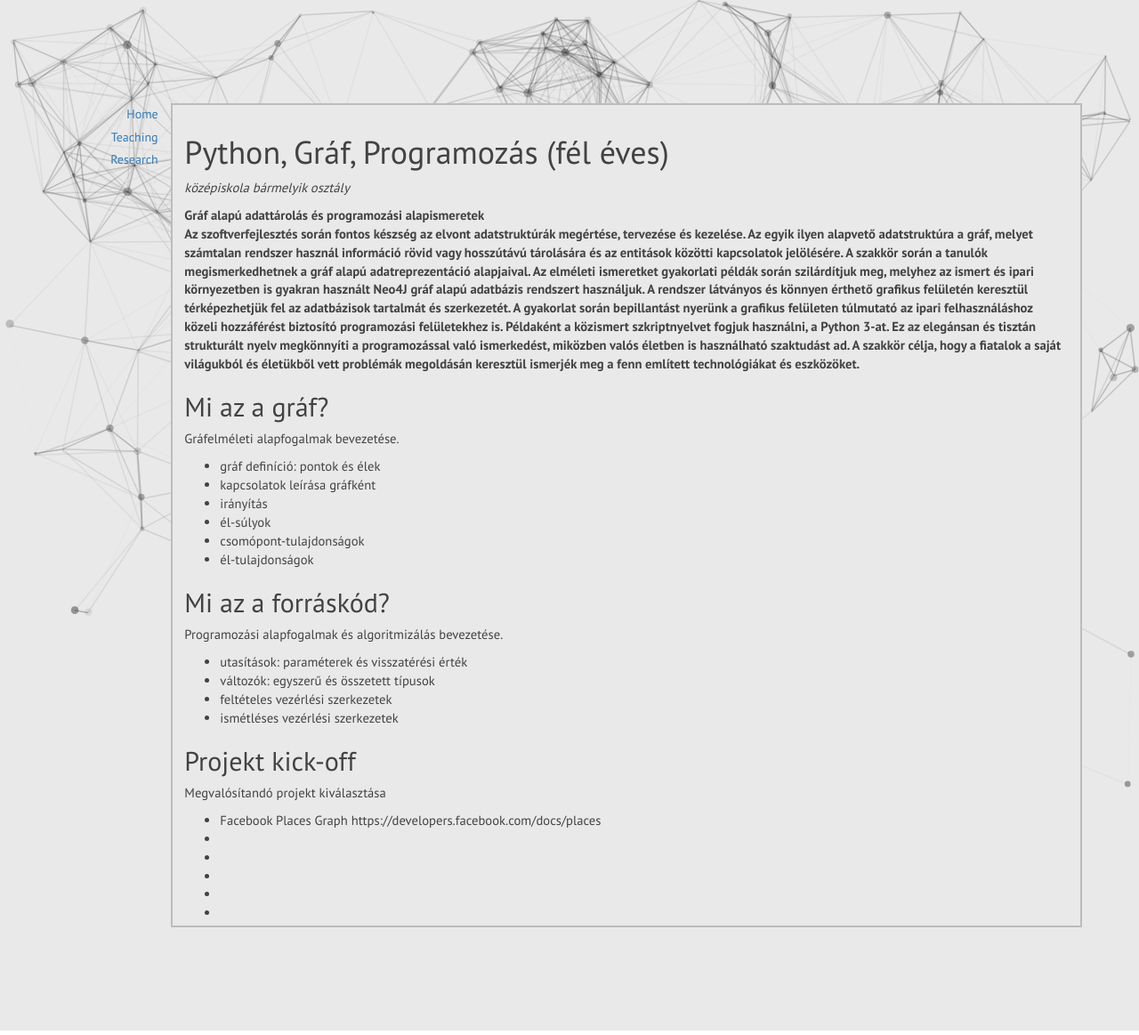
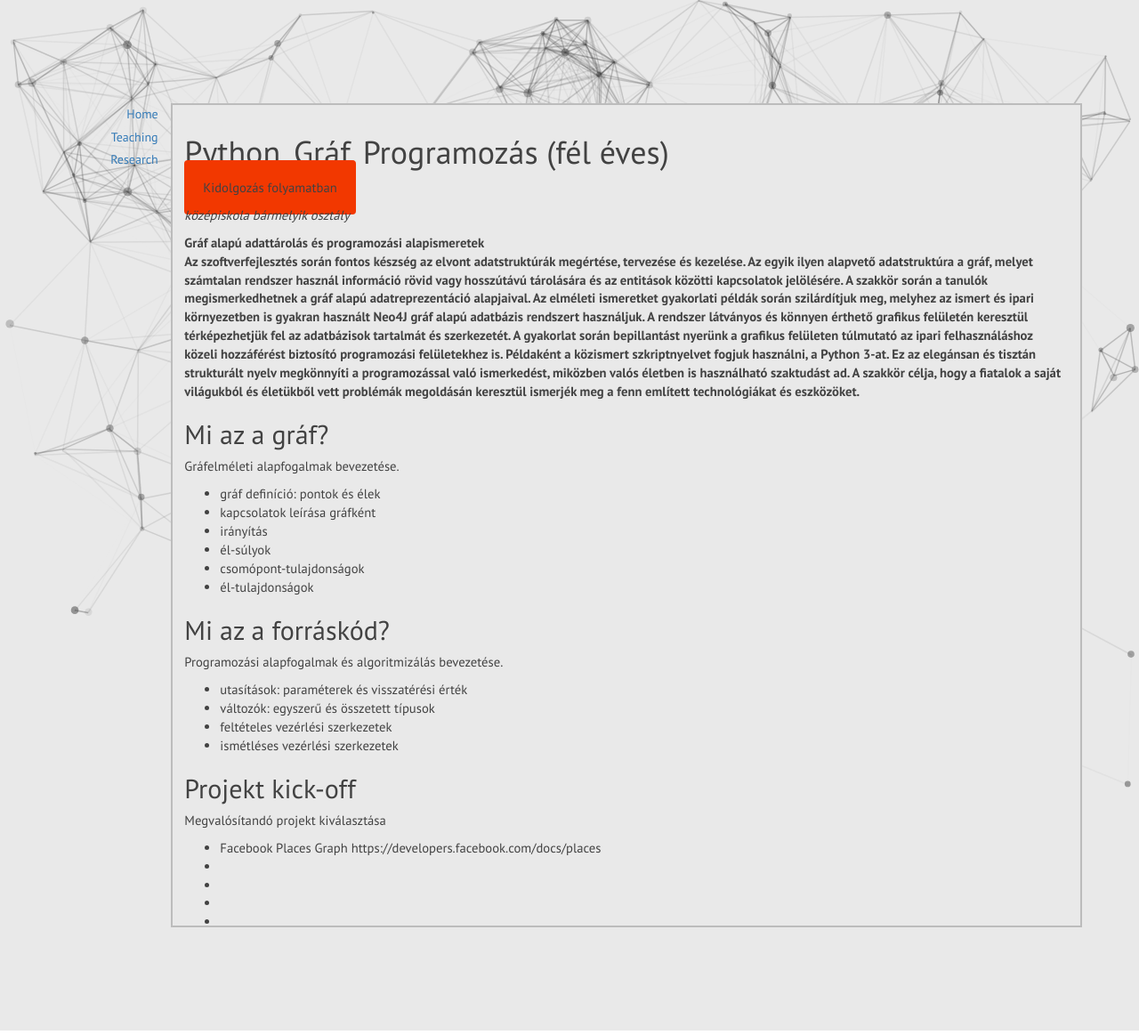
Before and after one commit to geryxyz/geryxyz, a Jekyll site: the page built from content/pgp/secondary-halfyear.html, in a window 1280 px wide. Shown: the whole page at 89% size. Built offline with Jekyll 4.4.1, drawn with Linux system fonts in a browser that asks for light colours; nearby versions of some CDN libraries; library files that are not in the unit come from our copies.

Commit message:
Update secondary-halfyear.html

```diff
--- a/content/pgp/secondary-halfyear.html
+++ b/content/pgp/secondary-halfyear.html
@@ -2,6 +2,7 @@
 layout: course
 ---
 <h1>Python, Gráf, Programozás (fél éves)</h1>
+<p><span class="alert">Kidolgozás folyamatban</span></p>
 <p class="audience">középiskola bármelyik osztály</p>
 <p class="goal">Gráf alapú adattárolás és programozási alapismeretek</br>
 Az szoftverfejlesztés során fontos készség az elvont adatstruktúrák megértése, tervezése és kezelése. Az egyik ilyen alapvető adatstruktúra a gráf, melyet számtalan rendszer használ információ rövid vagy hosszútávú tárolására és az entitások közötti kapcsolatok jelölésére.
```
